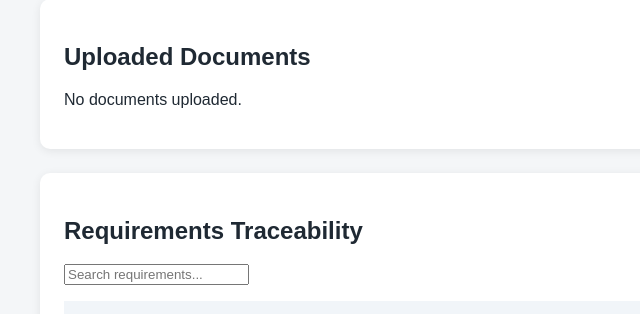
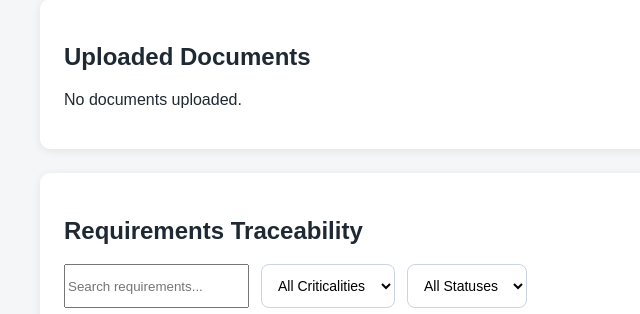
Before and after one commit to gjoanis/CQVIP, a FastAPI app: page / in a window 1280 px wide. Shown: the part 500-814 px from the top of the page, without its empty margins (0-640 px from the left). Run offline with FastAPI, Linux system fonts and the light colour scheme.

Commit message:
Initial CQVIP working prototype

```diff
--- a/web/static/style.css
+++ b/web/static/style.css
@@ -162,3 +162,18 @@ tr:hover {
     background: #fef3c7;
     color: #92400e;
 }
+
+.filter-row {
+    display: flex;
+    gap: 12px;
+    flex-wrap: wrap;
+    margin-bottom: 18px;
+}
+
+.filter-select {
+    padding: 12px;
+    border: 1px solid #cbd5e1;
+    border-radius: 8px;
+    font-size: 14px;
+    background: white;
+}
--- a/web/templates/index.html
+++ b/web/templates/index.html
@@ -71,6 +71,7 @@
     <div class="section">
         <h2>Requirements Traceability</h2>
 
+        <div class="filter-row">
             <input
                     type="text"
                     id="requirementSearch"
@@ -78,6 +79,20 @@
                     onkeyup="filterRequirements()"
                     class="search-box"
             >
+
+    <select id="criticalityFilter" onchange="filterRequirements()" class="filter-select">
+        <option value="">All Criticalities</option>
+        <option value="critical">Critical</option>
+        <option value="major">Major</option>
+        <option value="minor">Minor</option>
+    </select>
+
+    <select id="statusFilter" onchange="filterRequirements()" class="filter-select">
+        <option value="">All Statuses</option>
+        <option value="verified">Verified</option>
+        <option value="open">Open</option>
+    </select>
+</div>
 
         <table id="requirementsTable">
             <thead>
@@ -143,17 +158,24 @@
 
 </div>
 
+
 <script>
 function filterRequirements() {
-    let input = document.getElementById("requirementSearch");
-    let filter = input.value.toLowerCase();
+    let searchInput = document.getElementById("requirementSearch").value.toLowerCase();
+    let criticalityFilter = document.getElementById("criticalityFilter").value.toLowerCase();
+    let statusFilter = document.getElementById("statusFilter").value.toLowerCase();
+
     let table = document.getElementById("requirementsTable");
     let rows = table.getElementsByTagName("tr");
 
     for (let i = 1; i < rows.length; i++) {
         let rowText = rows[i].innerText.toLowerCase();
 
-        if (rowText.includes(filter)) {
+        let matchesSearch = rowText.includes(searchInput);
+        let matchesCriticality = criticalityFilter === "" || rowText.includes(criticalityFilter);
+        let matchesStatus = statusFilter === "" || rowText.includes(statusFilter);
+
+        if (matchesSearch && matchesCriticality && matchesStatus) {
             rows[i].style.display = "";
         } else {
             rows[i].style.display = "none";
```
Lines whose indentation alone changed are shown as unchanged.
